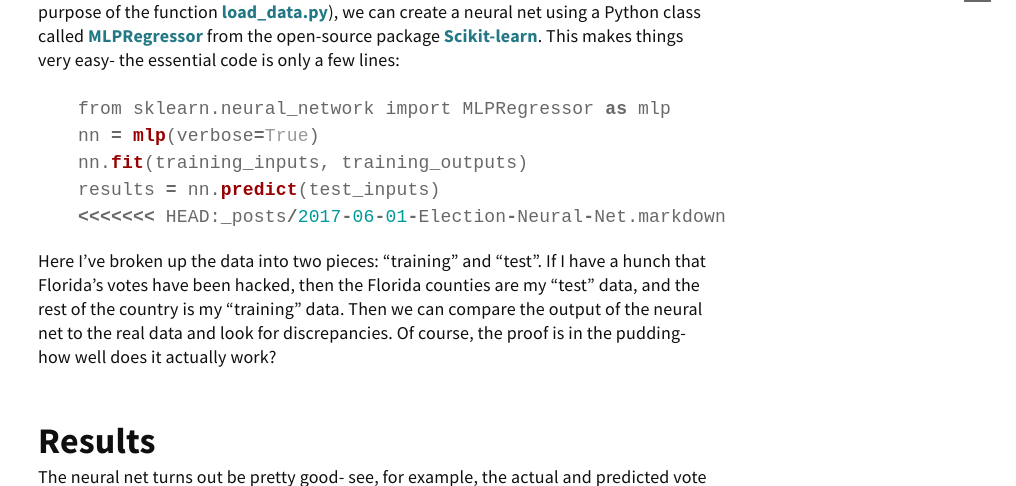
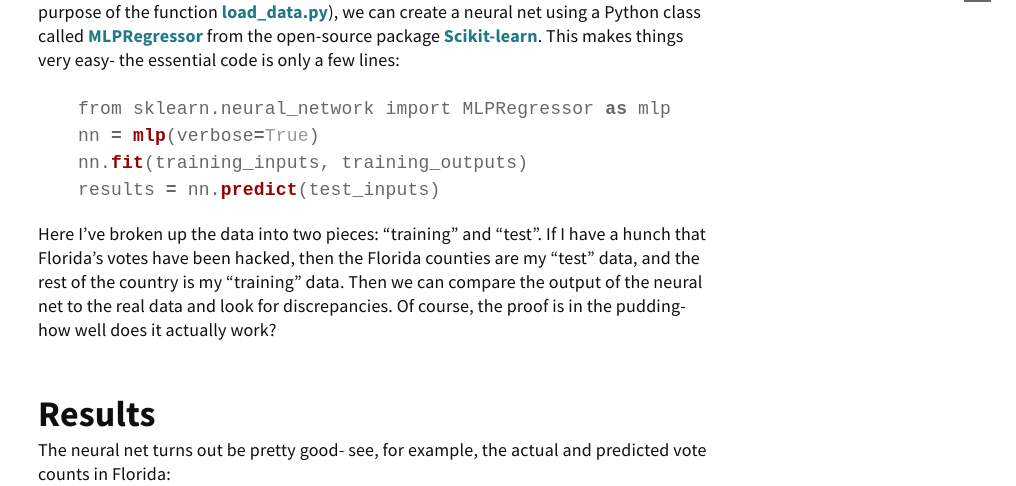
Before and after one commit to kwitophurr/kwitophurr.github.io, a Jekyll site: the page built from _posts/2017-06-01-Election-Neural-Net.markdown, in a window 1280 px wide and 900 px high, scrolled down 3462 px, cut to the strip 53-539 px from the top of the window. Shown: the whole strip, without its empty margins (264-1280 px from the left). Built offline with Jekyll 4.4.1, drawn with Linux system fonts in a browser that asks for light colours.

Commit message:
Making things look pretty

```diff
--- a/_posts/2017-06-01-Election-Neural-Net.markdown
+++ b/_posts/2017-06-01-Election-Neural-Net.markdown
@@ -58,6 +58,7 @@
 
 {% include image.html url="https://christian-johnson.github.io/election-neural-net/plots/National_vote_fraction.jpg" description="Figure 1: 2016 US Presidential Election Results. The colors in the image are scaled such that a county that voted 50-50 would appear white, while counties that voted in favor of Trump or Hillary are colored in red or blue, respectively. Click on the image to download a high-resolution version." highres="https://christian-johnson.github.io/election-neural-net/plots/National_vote_fraction.tiff?raw=true" %}
 
+
 Once all the data is loaded into a nice format (which takes a bit of work- that's the purpose of the function [load_data.py](https://github.com/christian-johnson/election-neural-net/blob/master/load_data.py)), we can create a neural net using a Python class called [MLPRegressor](http://scikit-learn.org/stable/modules/generated/sklearn.neural_network.MLPRegressor.html#sklearn.neural_network.MLPRegressor) from the open-source package [Scikit-learn](http://scikit-learn.org/stable/index.html). This makes things very easy- the essential code is only a few lines:
 
 {% highlight python %}
@@ -65,7 +66,6 @@
 nn = mlp(verbose=True)
 nn.fit(training_inputs, training_outputs)
 results = nn.predict(test_inputs)
-<<<<<<< HEAD:_posts/2017-06-01-Election-Neural-Net.markdown
 {% endhighlight %}
 
 
@@ -90,6 +90,7 @@
 
 {% include image.html url="https://christian-johnson.github.io/election-neural-net/plots/national_residmap.jpg" description="Figure 3: Deviations from the neural net model across the country. The colors are scaled such that a county that voted as expected is white, while counties that voted more than expected for Trump or Hillary are colored red and blue, respectively. As expected, counties in the West tend to exhibit stronger fluctuations due to their low population.  Click on the image to download a high-resolution version." highres="https://christian-johnson.github.io/election-neural-net/plots/national_residmap.tiff?raw=true" %}
 
+
 I want to emphasize that the model here is not a _prediction_ in the common sense of (for instance) "predicting the future".
 We already know what happened in the election!
 What I'm doing is looking for _inconsistencies_ in the data, by assuming that any vote-meddling would have been confined to a handful of places.
@@ -111,9 +112,11 @@
 
 {% include image.html url="https://christian-johnson.github.io/election-neural-net/plots/national_turnout.jpg" description="Figure 4: Voter turnout. Turnout doesn't vary as much county-to-county as does political leaning, but there are still some trends that you can identify. Click on the image to download a high-resolution version." highres="https://christian-johnson.github.io/election-neural-net/plots/national_turnout.tiff?raw=true" %}
 
+
 Again, we can predict the turnout in the same state-by-state manner as we predicted the vote share, and the residuals are plotted below:
 
 {% include image.html url="https://christian-johnson.github.io/election-neural-net/plots/turnout_residmap.jpg" description="Figure 5: National voter turnout residuals. The color is scaled such that counties that had a lower turnout than expected are brown/orange, while higher-than-expected turnout is colored in purple (Not using the red-blue color scheme here because turnout doesn't necessarily correlate with political party). Click on the image to download a high-resolution version." highres="https://christian-johnson.github.io/election-neural-net/plots/turnout_residmap.tiff?raw=true" %}
+
 
 The results show a couple things that make sense in hindsight- for starters, it appears that a lot of Mormons in Utah decided to sit the election out rather than vote for someone they didn't like.
 Swing states like Florida, North Carolina, Maine, and Colorado had unexpectedly high turnouts, while safe states like New York, Tennessee, and West Virginia had a bit less turnout than expected.
```
